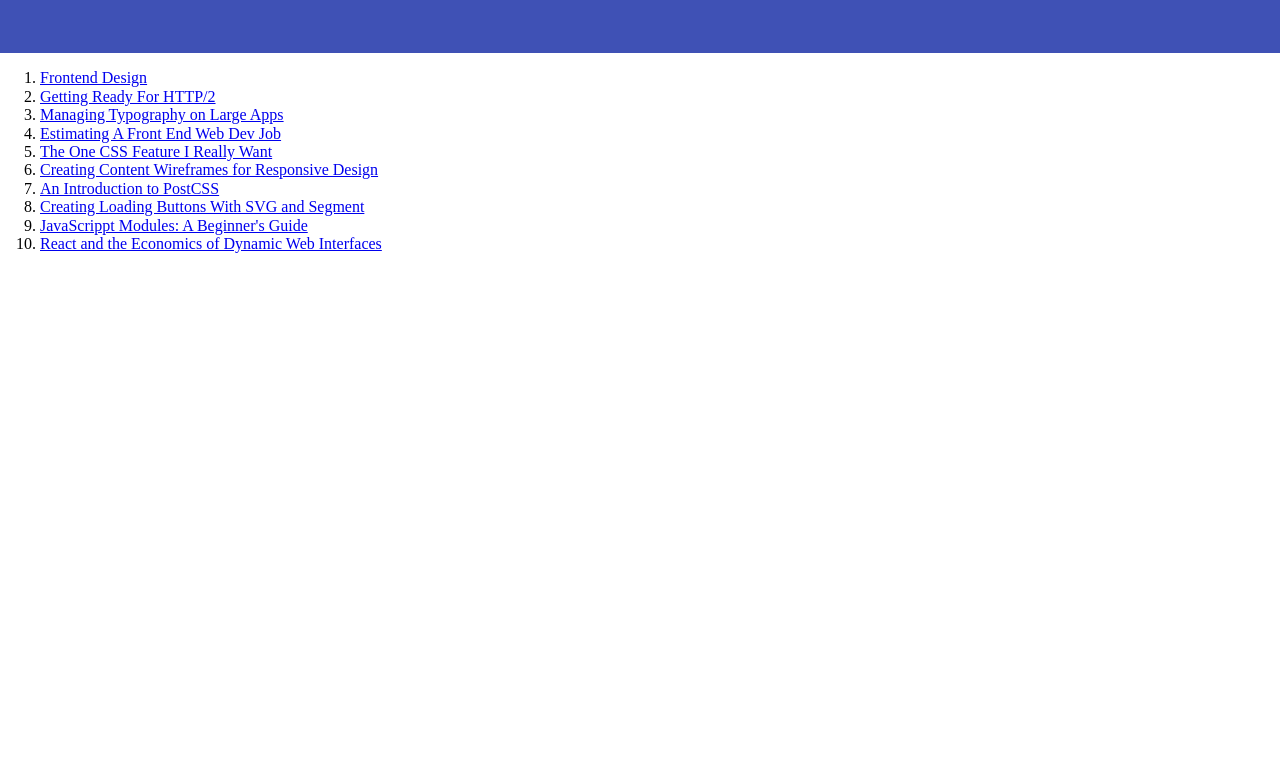
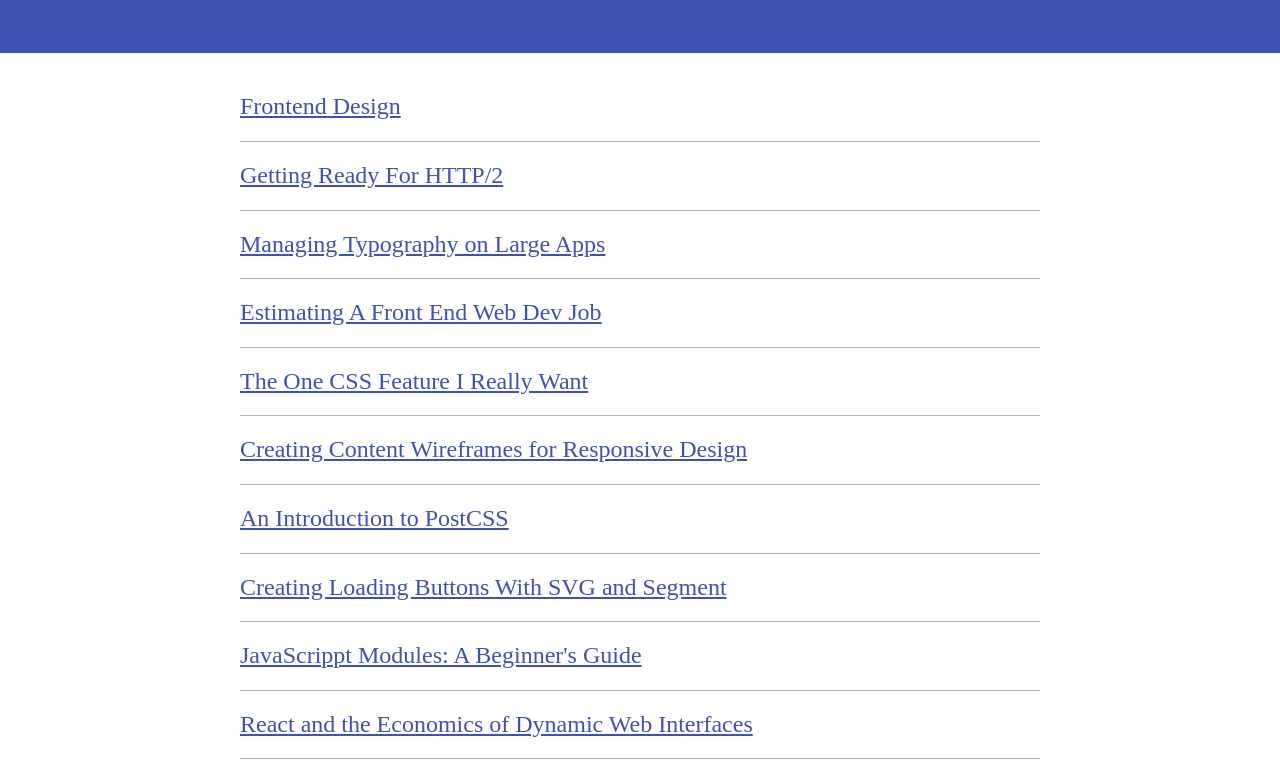
Before and after one commit to LloygGarmadon/FENSC-Codeschool-Test, a plain HTML site: page index.html in a window 1280 px wide. Shown: the part 100-879 px from the top of the page. Before the commit the page ends 800 px from the top, so only its background shows below. Drawn offline with Linux system fonts and the light colour scheme.

Commit message:
Added Some Stuff
Added divs, and classes for news-link, news-item, and container

```diff
--- a/index.html
+++ b/index.html
@@ -8,9 +8,12 @@
   </head>
   <body>
     <header class="hero">
+      <div class="container">
         <p class="logo">Front-end News!</p>
+    </div>
     </header>
-    <main>
+    <main class="content">
+      <div class="container">
         <ol class="news">
           <li class="news-item">
             <a class="news-link" href="#" class="news-link">Frontend Design</a>
@@ -42,6 +45,7 @@
           <li class="news-item">
             <a class="news-link" href="#">React and the Economics of Dynamic Web Interfaces</a>
           </li>
+        </div>
       </ol>
     </main>
   </body>
--- a/main.css
+++ b/main.css
@@ -21,11 +21,9 @@ h1, h2, h3, h4, h5, h6 {
 }
 
 ol {
-
-}
-
-li {
-
+  margin: 0;
+  padding: 0;
+  list-style-type: none;
 }
 
 p {
@@ -43,6 +41,7 @@ a {
 .hero {
   background-color: #3f51b5;
   color: #fff;
+  margin-bottom: 40px;
   padding: 20px 0;
   text-align: center;
 
@@ -57,3 +56,27 @@ a {
   font-weight: bold;
   text-transform: uppercase;
 }
+
+/*
+    News
+*/
+
+.news-item {
+  border-bottom: 1px solid #b6b6b6;
+  margin-bottom: 20px;
+  padding-bottom: 20px;
+}
+
+.news-link {
+  color: #3f51b5;
+  font-size: 24px;
+}
+
+/*
+    Container
+*/
+
+.container {
+  margin: 0 auto;
+  max-width: 800px;
+}
```
Lines whose indentation alone changed are shown as unchanged.
